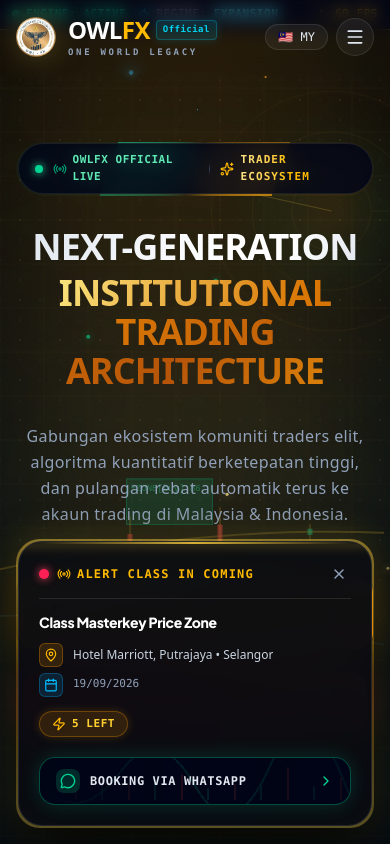
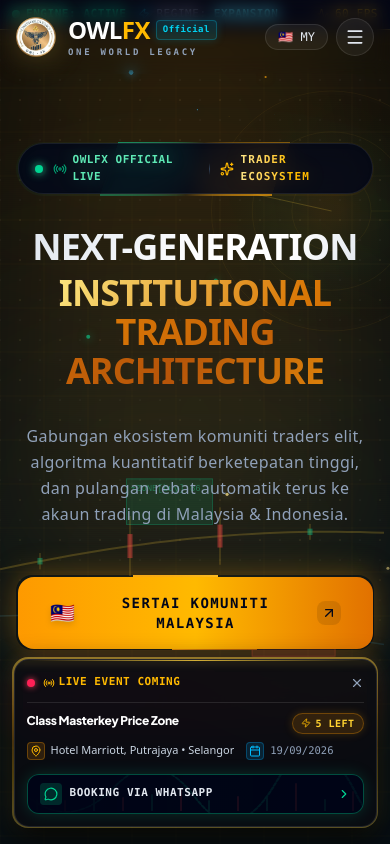
Before and after one commit to IqwanEngine/owlfx-public, a React (Vite) app: page / in a window 390 px wide. Shown: the top 844 px of the page. Built offline with nearby package versions, Linux system fonts and the light colour scheme.

Commit message:
feat: stack event alerts chronologically and optimize mobile view

```diff
--- a/src/components/HeroSection.tsx
+++ b/src/components/HeroSection.tsx
@@ -158,7 +158,7 @@
             {/* Button 1: Malaysia Community (Hyper-Charged Gold Reactor) */}
             <a
               id="hero-cta-malaysia"
-              href="/interested?action=register"
+              href="https://t.me/OWLfxPublicChannel"
               target="_blank"
               rel="noopener noreferrer"
               className="relative group p-[1.5px] rounded-2xl overflow-hidden transition-all duration-500 hover:scale-[1.04] active:scale-[0.97] cursor-pointer shadow-[0_0_30px_rgba(245,158,11,0.35)] hover:shadow-[0_0_50px_rgba(245,158,11,0.6)]"
--- a/src/components/LiveEventAlert.tsx
+++ b/src/components/LiveEventAlert.tsx
@@ -1,45 +1,43 @@
 // Generated by IqwanEngine
 import React, { useState } from 'react';
-import { motion } from 'framer-motion';
+import { motion, AnimatePresence } from 'framer-motion';
 import { LiveEventAlertData } from '../types';
-import { MapPin, Calendar, Zap, X, MessageCircle, ChevronLeft, ChevronRight, Radio } from 'lucide-react';
+import { MapPin, Calendar, Zap, X, MessageCircle, ChevronRight, Radio } from 'lucide-react';
 
 interface LiveEventAlertProps {
   alerts: LiveEventAlertData[];
 }
 
 /**
- * Checks if the event date has already passed.
- * Supports multiple formats: DD/MM/YYYY, YYYY-MM-DD, D/M/YYYY, Malay month names, etc.
+ * Robust date parser supporting DD/MM/YYYY, YYYY-MM-DD, and Malay/English month formats.
+ * Returns unix epoch in milliseconds.
  */
-export function isEventExpired(dateStr: string): boolean {
-  if (!dateStr || !dateStr.trim()) return false;
+export function parseEventTimestamp(dateStr: string): number {
+  if (!dateStr || !dateStr.trim()) return 0;
   const trimmed = dateStr.trim();
 
-  // Try parsing DD/MM/YYYY or DD-MM-YYYY
+  // Parse DD/MM/YYYY or DD-MM-YYYY
   const dmyMatch = trimmed.match(/^(\d{1,2})[\/\.-](\d{1,2})[\/\.-](\d{4})$/);
   if (dmyMatch) {
     const day = parseInt(dmyMatch[1], 10);
     const month = parseInt(dmyMatch[2], 10) - 1;
     const year = parseInt(dmyMatch[3], 10);
-    const eventDate = new Date(year, month, day, 23, 59, 59, 999);
-    return Date.now() > eventDate.getTime();
+    return new Date(year, month, day, 23, 59, 59, 999).getTime();
   }
 
-  // Try parsing YYYY-MM-DD
+  // Parse YYYY-MM-DD
   const ymdMatch = trimmed.match(/^(\d{4})[\/\.-](\d{1,2})[\/\.-](\d{1,2})$/);
   if (ymdMatch) {
     const year = parseInt(ymdMatch[1], 10);
     const month = parseInt(ymdMatch[2], 10) - 1;
     const day = parseInt(ymdMatch[3], 10);
-    const eventDate = new Date(year, month, day, 23, 59, 59, 999);
-    return Date.now() > eventDate.getTime();
+    return new Date(year, month, day, 23, 59, 59, 999).getTime();
   }
 
-  // Malay month name detection (e.g., "19 September 2026")
-  const malayMonths: Record<string, number> = {
-    jan: 0, januari: 0,
-    feb: 1, februari: 1,
+  // Malay & English month dictionary
+  const months: Record<string, number> = {
+    jan: 0, januari: 0, january: 0,
+    feb: 1, februari: 1, february: 1,
     mac: 2, mar: 2, march: 2,
     apr: 3, april: 3,
     mei: 4, may: 4,
@@ -51,174 +49,163 @@
     nov: 10, november: 10,
     dis: 11, disember: 11, dec: 11, december: 11
   };
+
   const parts = trimmed.toLowerCase().split(/\s+/);
   if (parts.length >= 3) {
     const day = parseInt(parts[0], 10);
     const monthKey = parts[1];
     const year = parseInt(parts[2], 10);
-    if (!isNaN(day) && !isNaN(year) && malayMonths[monthKey] !== undefined) {
-      const eventDate = new Date(year, malayMonths[monthKey], day, 23, 59, 59, 999);
-      return Date.now() > eventDate.getTime();
+    if (!isNaN(day) && !isNaN(year) && months[monthKey] !== undefined) {
+      return new Date(year, months[monthKey], day, 23, 59, 59, 999).getTime();
     }
   }
 
-  // Standard date parsing fallback
   const parsed = Date.parse(trimmed);
   if (!isNaN(parsed)) {
     const d = new Date(parsed);
     d.setHours(23, 59, 59, 999);
-    return Date.now() > d.getTime();
+    return d.getTime();
   }
 
-  return false;
+  return 0;
+}
+
+/**
+ * Checks if the event date has already passed.
+ */
+export function isEventExpired(dateStr: string): boolean {
+  const timestamp = parseEventTimestamp(dateStr);
+  if (timestamp === 0) return false;
+  return Date.now() > timestamp;
 }
 
 export const LiveEventAlert: React.FC<LiveEventAlertProps> = ({ alerts }) => {
-  const [isDismissed, setIsDismissed] = useState<boolean>(false);
-  const [currentIndex, setCurrentIndex] = useState<number>(0);
+  const [dismissedIds, setDismissedIds] = useState<string[]>([]);
 
-  // Filter only active & non-expired events
-  const activeAlerts = (alerts || []).filter(
+  // Filter active and non-expired alerts
+  const validAlerts = (alerts || []).filter(
     (item) => item && item.isActive && !isEventExpired(item.date)
   );
 
-  // Guard: No active alerts or visitor temporarily dismissed
-  if (activeAlerts.length === 0 || isDismissed) {
+  // Exclude dismissed cards
+  const remainingAlerts = validAlerts.filter((item, index) => {
+    const cardId = item.id ? String(item.id) : `alert-${index}-${item.date}`;
+    return !dismissedIds.includes(cardId);
+  });
+
+  // Chronological sort: Furthest date in future at the TOP, nearest date at the BOTTOM
+  const sortedAlerts = [...remainingAlerts].sort((a, b) => {
+    const timeA = parseEventTimestamp(a.date);
+    const timeB = parseEventTimestamp(b.date);
+    return timeB - timeA;
+  });
+
+  if (sortedAlerts.length === 0) {
     return null;
   }
 
-  const safeIndex = currentIndex >= activeAlerts.length ? 0 : currentIndex;
-  const currentAlert = activeAlerts[safeIndex];
-
-  if (!currentAlert) return null;
-
-  // Professional sanitized WhatsApp URL with standard wa.me API format
-  const locationText = [currentAlert.location, currentAlert.state].filter(Boolean).join(', ');
-  const messageText = `Hai, saya berminat untuk mendaftar kelas ${currentAlert.eventName || 'OWLFX'} di ${locationText} pada tarikh ${currentAlert.date || ''}. Mohon bantuan untuk pendaftaran.`;
-  const whatsappUrl = `https://wa.me/60102263677?text=${encodeURIComponent(messageText)}`;
-
-  const handleNext = () => {
-    setCurrentIndex((prev) => (prev + 1) % activeAlerts.length);
-  };
-
-  const handlePrev = () => {
-    setCurrentIndex((prev) => (prev - 1 + activeAlerts.length) % activeAlerts.length);
+  const handleDismiss = (cardId: string) => {
+    setDismissedIds((prev) => [...prev, cardId]);
   };
 
   return (
     <aside
-      id="live-floating-event-alert"
+      id="live-floating-event-alerts-stack"
       role="complementary"
       aria-label="Pengumuman Acara Langsung OWLFX"
-      className="fixed bottom-4 right-4 sm:bottom-6 sm:right-6 z-40 max-w-[390px] w-[calc(100%-2rem)] rounded-3xl p-[2px] sm:p-[2.5px] bg-gradient-to-b from-[#D4AF37]/60 via-amber-500/25 to-[#D4AF37]/40 shadow-[0_20px_50px_rgba(0,0,0,0.95),0_0_35px_rgba(212,175,55,0.28)] animate-in fade-in slide-in-from-bottom-5 duration-500 overflow-hidden select-none"
+      className="fixed bottom-4 left-3 right-3 sm:left-auto sm:right-6 sm:bottom-6 z-40 flex flex-col gap-2.5 sm:gap-3 items-end pointer-events-none select-none"
     >
-      <div className="relative rounded-3xl bg-[#060911]/95 backdrop-blur-2xl p-5 sm:p-6 text-white overflow-hidden border border-white/10">
+      <AnimatePresence mode="popLayout">
+        {sortedAlerts.map((alert, index) => {
+          const cardId = alert.id ? String(alert.id) : `alert-${index}-${alert.date}`;
+          const locationText = [alert.location, alert.state].filter(Boolean).join(', ');
+          const messageText = `Hai, saya berminat untuk mendaftar kelas ${alert.eventName || 'OWLFX'} di ${locationText} pada tarikh ${alert.date || ''}. Mohon bantuan untuk pendaftaran.`;
+          const whatsappUrl = `https://wa.me/60102263677?text=${encodeURIComponent(messageText)}`;
 
+          return (
+            <motion.div
+              key={cardId}
+              layout
+              initial={{ opacity: 0, y: 20, scale: 0.95 }}
+              animate={{ opacity: 1, y: 0, scale: 1 }}
+              exit={{ opacity: 0, scale: 0.9, transition: { duration: 0.2 } }}
+              transition={{ type: 'spring', stiffness: 350, damping: 25 }}
+              className="w-full sm:w-[380px] max-w-[390px] rounded-2xl p-[1.5px] sm:p-[2px] bg-gradient-to-b from-[#D4AF37]/60 via-amber-500/25 to-[#D4AF37]/40 shadow-[0_12px_30px_rgba(0,0,0,0.85),0_0_20px_rgba(212,175,55,0.22)] overflow-hidden pointer-events-auto"
+            >
+              <div className="relative rounded-[15px] bg-[#060911]/95 backdrop-blur-xl p-3 sm:p-4 text-white overflow-hidden border border-white/10">
                 {/* Ambient Top Glow Horizon */}
-        <div className="absolute top-0 left-0 right-0 h-[1.5px] bg-gradient-to-r from-transparent via-[#D4AF37] to-transparent shadow-[0_0_12px_#D4AF37]" />
+                <div className="absolute top-0 left-0 right-0 h-[1.5px] bg-gradient-to-r from-transparent via-[#D4AF37] to-transparent shadow-[0_0_10px_#D4AF37]" />
 
-        {/* Header Alert: Live Status + Multi-Alert Pager + Strictly Static Close Button */}
-        <div className="flex items-center justify-between pb-3 border-b border-white/10">
+                {/* Header: Live Status & Individual Dismiss Action */}
+                <div className="flex items-center justify-between pb-2 border-b border-white/10">
                   <div className="flex items-center min-w-0 pr-2 space-x-2">
-            <span className="relative flex h-2.5 w-2.5 shrink-0">
+                    <span className="relative flex h-2 w-2 shrink-0">
                       <span className="animate-ping absolute inline-flex h-full w-full rounded-full bg-rose-500 opacity-75"></span>
-              <span className="relative inline-flex rounded-full h-2.5 w-2.5 bg-rose-500 shadow-[0_0_8px_#f43f5e]"></span>
+                      <span className="relative inline-flex rounded-full h-2 w-2 bg-rose-500 shadow-[0_0_6px_#f43f5e]"></span>
                     </span>
-            <div className="flex items-center space-x-1.5 font-mono text-[12px] font-bold text-amber-400 uppercase tracking-widest truncate">
-              <div className="text-amber-400 flex items-center justify-center">
-                <Radio className="w-3.5 h-3.5" />
-              </div>
-              <span>ALERT CLASS IN COMING</span>
+                    <div className="flex items-center space-x-1 font-mono text-[11px] font-bold text-amber-400 uppercase tracking-wider truncate">
+                      <Radio className="w-3 h-3 shrink-0 text-amber-400" />
+                      <span className="truncate">LIVE EVENT COMING</span>
                     </div>
                   </div>
 
-          <div className="flex items-center space-x-2 shrink-0">
-            {activeAlerts.length > 1 && (
-              <div className="flex items-center space-x-1 bg-slate-900/90 px-2 py-0.5 rounded-lg border border-white/10 text-[10px] font-mono text-slate-400">
                   <button
                     type="button"
-                  onClick={handlePrev}
-                  className="hover:text-amber-400 p-0.5 transition-colors cursor-pointer"
-                  title="Acara Sebelumnya"
+                    onClick={() => handleDismiss(cardId)}
+                    className="p-1 -mr-1 rounded-md text-slate-400 hover:text-white hover:bg-white/10 transition-colors cursor-pointer shrink-0"
+                    title="Tutup Notifikasi Acara Ini"
+                    aria-label="Tutup Notifikasi"
                   >
-                  <ChevronLeft className="w-3 h-3" />
-                </button>
-                <span className="text-white font-bold">{safeIndex + 1}/{activeAlerts.length}</span>
-                <button
-                  type="button"
-                  onClick={handleNext}
-                  className="hover:text-amber-400 p-0.5 transition-colors cursor-pointer"
-                  title="Acara Seterusnya"
-                >
-                  <ChevronRight className="w-3 h-3" />
+                    <X className="w-3.5 h-3.5 hover:text-rose-400 transition-colors" />
                   </button>
                 </div>
-            )}
 
-            <button
-              type="button"
-              id="close-live-event-alert-btn"
-              onClick={() => setIsDismissed(true)}
-              className="p-1 rounded-lg text-slate-400 hover:text-white hover:bg-white/10 transition-colors cursor-pointer"
-              title="Tutup Notifikasi Sesi Ini"
-              aria-label="Tutup Notifikasi"
-            >
-              <div className="flex items-center justify-center">
-                <X className="w-4 h-4 hover:text-rose-400 transition-colors" />
-              </div>
-            </button>
-          </div>
-        </div>
-
-        {/* Dynamic Event Details (Strictly Static Non-Rotating Icons) */}
-        <div className="pt-3.5 space-y-2.5">
-          <h4 className="font-extrabold text-sm sm:text-base text-white leading-snug tracking-tight">
-            {currentAlert.eventName || 'Siri Bengkel Eksklusif OWLFX'}
+                {/* Dynamic Event Details */}
+                <div className="pt-2.5 space-y-2">
+                  <div className="flex items-start justify-between gap-2">
+                    <h4 className="font-extrabold text-xs sm:text-sm text-white leading-snug tracking-tight">
+                      {alert.eventName || 'Siri Bengkel Eksklusif OWLFX'}
                     </h4>
 
-          <div className="flex flex-col space-y-1.5 text-xs text-slate-300 font-sans">
-            <div className="flex items-center gap-2.5">
-              <div className="p-1 rounded-md bg-amber-500/15 text-amber-400 shrink-0 border border-amber-500/30">
-                <MapPin className="w-3.5 h-3.5" />
-              </div>
-              <span className="truncate text-slate-300 font-medium">
-                {currentAlert.location}
-                {currentAlert.state ? ` • ${currentAlert.state}` : ''}
-              </span>
-            </div>
-
-            <div className="flex items-center gap-2.5 font-mono text-[11px] text-slate-400">
-              <div className="p-1 rounded-md bg-sky-500/15 text-sky-400 shrink-0 border border-sky-500/30">
-                <Calendar className="w-3.5 h-3.5" />
-              </div>
-              <span>{currentAlert.date}</span>
-            </div>
-          </div>
-
-          {currentAlert.quota && (
-            <div className="pt-1">
-              <div className="text-[11px] font-bold text-amber-300 bg-amber-500/15 px-3 py-1 rounded-full border border-amber-500/30 inline-flex items-center gap-1.5 font-mono shadow-[0_0_10px_rgba(245,158,11,0.2)]">
-                <div className="text-amber-400 flex items-center justify-center">
-                  <Zap className="w-3.5 h-3.5" />
-                </div>
-                <span className="uppercase tracking-wider">{currentAlert.quota}</span>
-              </div>
+                    {alert.quota && (
+                      <div className="shrink-0 text-[10px] font-bold text-amber-300 bg-amber-500/15 px-2 py-0.5 rounded-full border border-amber-500/30 inline-flex items-center gap-1 font-mono shadow-[0_0_8px_rgba(245,158,11,0.2)]">
+                        <Zap className="w-2.5 h-2.5 text-amber-400" />
+                        <span className="uppercase tracking-wider">{alert.quota}</span>
                       </div>
                     )}
                   </div>
 
-        {/* Overpower WhatsApp CTA Button with Embedded Moving Candlestick Wave */}
-        <div className="mt-4 pt-1">
+                  <div className="flex flex-wrap items-center gap-x-3 gap-y-1 text-[11px] text-slate-300 font-sans">
+                    <div className="flex items-center gap-1.5 min-w-0">
+                      <div className="p-0.5 rounded bg-amber-500/15 text-amber-400 shrink-0 border border-amber-500/30">
+                        <MapPin className="w-3 h-3" />
+                      </div>
+                      <span className="truncate text-slate-300 font-medium">
+                        {alert.location}
+                        {alert.state ? ` • ${alert.state}` : ''}
+                      </span>
+                    </div>
+
+                    <div className="flex items-center gap-1.5 font-mono text-[10.5px] text-slate-400">
+                      <div className="p-0.5 rounded bg-sky-500/15 text-sky-400 shrink-0 border border-sky-500/30">
+                        <Calendar className="w-3 h-3" />
+                      </div>
+                      <span>{alert.date}</span>
+                    </div>
+                  </div>
+                </div>
+
+                {/* WhatsApp CTA Button with Candlestick Trend Wave */}
+                <div className="mt-3 pt-0.5">
                   <a
-            id="live-event-whatsapp-btn"
                     href={whatsappUrl}
                     target="_blank"
                     rel="noopener noreferrer"
-            className="group relative w-full h-12 rounded-2xl bg-slate-950/90 border border-emerald-500/40 hover:border-emerald-400 overflow-hidden flex items-center justify-between px-4 transition-all duration-300 shadow-[0_0_20px_rgba(16,185,129,0.2)] hover:shadow-[0_0_30px_rgba(16,185,129,0.4)] hover:scale-[1.02] active:scale-[0.98] cursor-pointer block select-none"
+                    className="group relative w-full h-10 sm:h-11 rounded-xl bg-slate-950/90 border border-emerald-500/40 hover:border-emerald-400 overflow-hidden flex items-center justify-between px-3 transition-all duration-300 shadow-[0_0_15px_rgba(16,185,129,0.2)] hover:shadow-[0_0_25px_rgba(16,185,129,0.35)] hover:scale-[1.01] active:scale-[0.99] cursor-pointer block select-none"
                   >
-            {/* Embedded Moving Candlestick Bars & Trendline Wave in Background */}
-            <div className="absolute inset-0 pointer-events-none overflow-hidden opacity-35 group-hover:opacity-65 transition-opacity">
-              <div className="absolute inset-0 flex items-end justify-between px-2 pb-1 gap-1">
+                    {/* Embedded Candlestick Bars & Trendline Wave */}
+                    <div className="absolute inset-0 pointer-events-none overflow-hidden opacity-30 group-hover:opacity-55 transition-opacity">
+                      <div className="absolute inset-0 flex items-end justify-between px-2 pb-0.5 gap-1">
                         {[35, 70, 45, 80, 50, 95, 40, 75, 55, 90, 60, 85].map((h, i) => (
                           <motion.div
                             key={i}
@@ -242,7 +229,7 @@
                         ))}
                       </div>
 
-              {/* Dynamic Continuous Moving Market Line Wave */}
+                      {/* Moving Market Line Wave */}
                       <svg
                         className="absolute inset-0 w-[200%] h-full stroke-emerald-400"
                         viewBox="0 0 500 50"
@@ -269,23 +256,26 @@
                     {/* Specular White Shimmer Ray */}
                     <div className="absolute inset-0 -translate-x-full group-hover:translate-x-full duration-1000 bg-gradient-to-r from-transparent via-white/20 to-transparent transform skew-x-12 transition-transform ease-out pointer-events-none" />
 
-            {/* Button Content with Strictly Static Icon */}
-            <div className="relative z-10 flex items-center space-x-2.5">
-              <div className="p-1 rounded-lg bg-emerald-500/20 text-emerald-400">
-                <MessageCircle className="w-4 h-4" />
+                    {/* Button Content */}
+                    <div className="relative z-10 flex items-center space-x-2">
+                      <div className="p-1 rounded bg-emerald-500/20 text-emerald-400 shrink-0">
+                        <MessageCircle className="w-3.5 h-3.5" />
                       </div>
-              <span className="font-mono text-xs font-bold uppercase tracking-wider text-slate-200 group-hover:text-white transition-colors">
+                      <span className="font-mono text-[11px] sm:text-xs font-bold uppercase tracking-wider text-slate-200 group-hover:text-white transition-colors">
                         Booking via WhatsApp
                       </span>
                     </div>
 
                     <div className="relative z-10 text-emerald-400 group-hover:translate-x-1 transition-transform">
-              <ChevronRight className="w-4 h-4" />
+                      <ChevronRight className="w-3.5 h-3.5" />
                     </div>
                   </a>
                 </div>
-
               </div>
+            </motion.div>
+          );
+        })}
+      </AnimatePresence>
     </aside>
   );
 };
```
Lines whose indentation alone changed are shown as unchanged.
